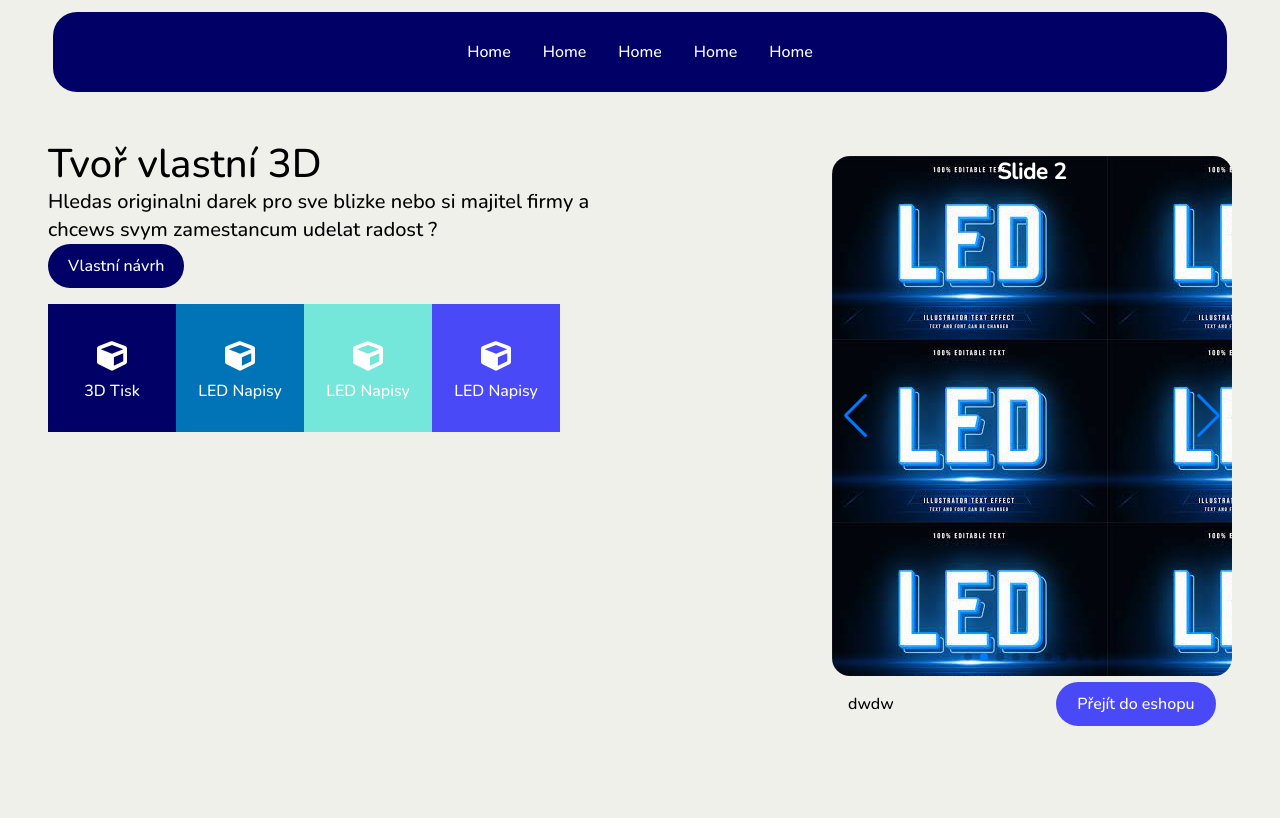
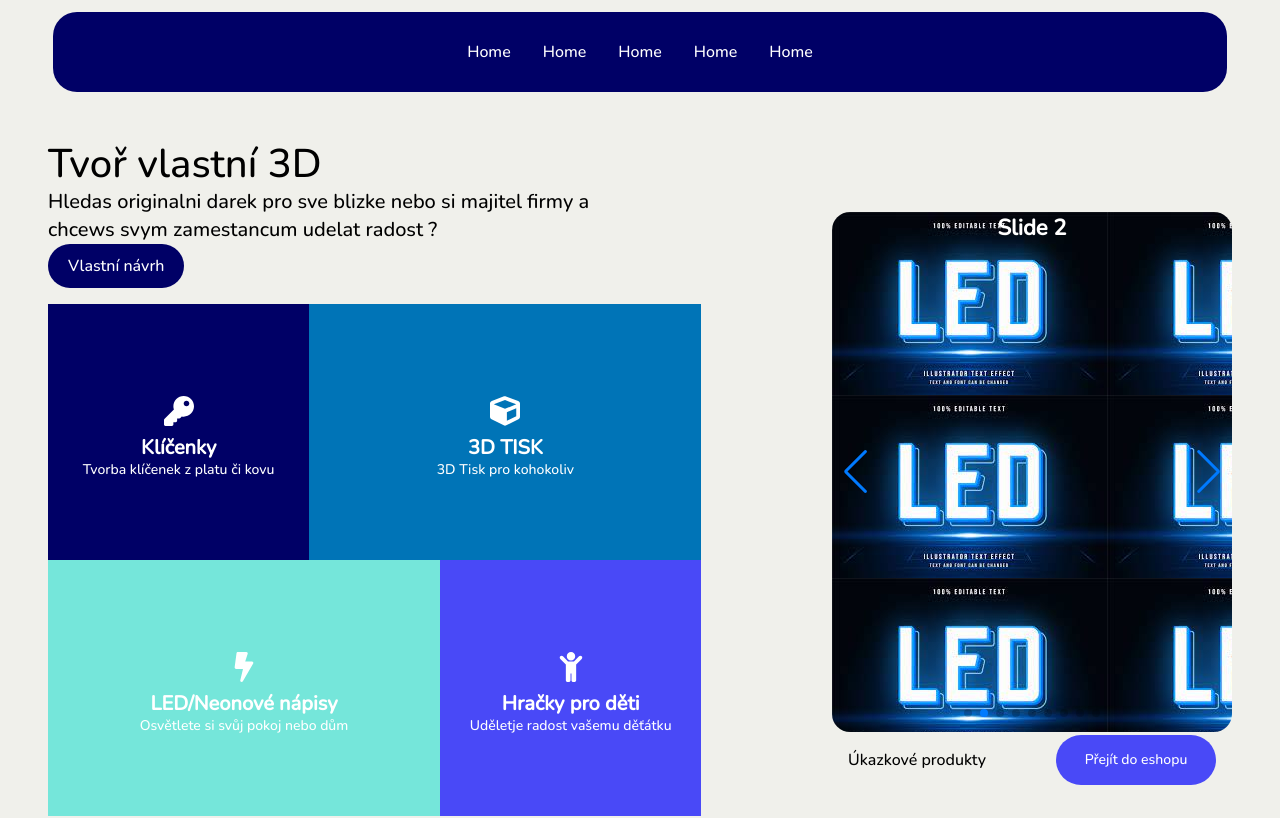
Before and after one commit to wojnys/eshop_3d_priting, a Next.js app: page / in a window 1280 px wide. Shown: the top 818 px of the page. Built offline with nearby package versions, Linux system fonts and the light colour scheme.

Commit message:
added into page

```diff
--- a/components/Introduction/Introduction.tsx
+++ b/components/Introduction/Introduction.tsx
@@ -18,13 +18,14 @@ import {Autoplay, Pagination, Navigation} from 'swiper/modules';
 
 // import required modules
 import {EffectCards} from 'swiper/modules';
-import {FaCube, FaKey, FaLightbulb} from "@node_modules/react-icons/fa";
+import {FaBolt, FaChild, FaCube, FaKey, FaLightbulb} from "@node_modules/react-icons/fa";
+import {FaK} from "@node_modules/react-icons/fa6";
 
 
 function Introduction() {
     return (
         <section
-            className={"section-container-no-flex items-center w-full introduction-page md:h-screen flex-col flex md:flex-row md:justify-evenly md:items-start"}>
+            className={"section-container-no-flex items-center justify-center w-full introduction-page lg:h-screen flex-col flex lg:flex-row lg:justify-evenly lg:items-start"}>
             <div className={"text-part flex flex-col flex-wrap"}>
                 <div className={"md:w-3/4"}>
                     <h1 className={"text-blg md:text-lg lg:text-xl"}>
@@ -35,31 +36,35 @@ function Introduction() {
                 <div className={"flex flex-row"}>
                     <button className={"btn btn-secondary w-100 "}>Vlastní návrh</button>
                 </div>
-                <div className={"flex justify-center mt-4 w-full flex-wrap md:justify-start"}>
+                <div className={"flex justify-center mt-4 w-full flex-wrap lg:justify-start"}>
                     <div
-                        className={"w-32 md:w-32 h-32 text-center flex justify-center flex-col items-center bg-secondary"}>
-                        <div className={'p-2'}><FaCube size={"30"} color={"white"}/></div>
-                        <h4 className={"text-white"}>3D Tisk</h4>
+                        className={"w-1/2 sm:w-1/3 sm:h-64 text-center flex justify-center flex-col items-center bg-secondary p-2"}>
+                        <div className={'p-2'}><FaKey size={"30"} color={"white"}/></div>
+                        <h4 className={"text-white font-bold sm:text-base"}>Klíčenky</h4>
+                        <p className={"text-white text-sm/[15px]"}>Tvorba klíčenek z platu či kovu</p>
                     </div>
                     <div
-                        className={"w-32 md:w-32 h-32 text-center flex justify-center flex-col items-center bg-thirdly"}>
+                        className={"w-1/2 sm:w-1/2 sm:h-64 text-center flex justify-center flex-col items-center bg-thirdly p-2"}>
                         <div className={'p-2'}><FaCube size={"30"} color={"white"}/></div>
-                        <h4 className={"text-white"}>LED Napisy</h4>
+                        <h4 className={"text-white font-bold sm:text-base"}>3D TISK</h4>
+                        <p className={"text-white text-sm/[15px]"}>3D Tisk pro kohokoliv</p>
                     </div>
                     <div
-                        className={"w-32 md:w-32 h-32 text-center flex justify-center flex-col items-center bg-fourthly"}>
-                        <div className={'p-2'}><FaCube size={"30"} color={"white"}/></div>
-                        <h4 className={"text-white"}>LED Napisy</h4>
+                        className={"w-1/2 sm:w-1/2 sm:h-64 text-center flex justify-center flex-col items-center bg-fourthly p-2"}>
+                        <div className={'p-2'}><FaBolt size={"30"} color={"white"}/></div>
+                        <h4 className={"text-white font-bold text-sm sm:text-base"}>LED/Neonové nápisy</h4>
+                        <p className={"text-white text-sm/[15px]"}>Osvětlete si svůj pokoj nebo dům</p>
                     </div>
                     <div
-                        className={"w-32 md:w-32 h-32 text-center flex justify-center flex-col items-center bg-primary"}>
-                        <div className={'p-2'}><FaCube size={"30"} color={"white"}/></div>
-                        <h4 className={"text-white"}>LED Napisy</h4>
+                        className={"w-1/2 sm:w-1/3 sm:h-64 text-center flex justify-center flex-col items-center bg-primary p-2"}>
+                        <div className={'p-2'}><FaChild size={"30"} color={"white"}/></div>
+                        <h4 className={"text-white sm:text-base font-bold"}>Hračky pro děti</h4>
+                        <p className={"text-white text-sm/[15px]"}>Uděletje radost vašemu děťátku </p>
                     </div>
                 </div>
             </div>
 
-            <div className={"eshop-part pt-4"}>
+            <div className={"eshop-part pt-4 flex items-center h-full"}>
                 <div className={"card flex justify-center flex-col items-center"}><Swiper
                     spaceBetween={30}
                     centeredSlides={true}
@@ -91,9 +96,9 @@ function Introduction() {
                 </Swiper>
                     <div className={"w-full flex justify-between items-center"}>
                         <div className={"flex flex-col p-4"}>
-                            <h3 className={"text-black"}>dwdw</h3>
+                            <h3 className={"text-black"}>Úkazkové produkty</h3>
                         </div>
-                        <button className={"btn-primary w-40  mr-4"}>Přejít do eshopu</button>
+                        <button className={"text-sm sm:text-sm/[30px] btn-primary w-40 mr-4"}>Přejít do eshopu</button>
                     </div>
                 </div>
             </div>
--- a/styles/swiper.css
+++ b/styles/swiper.css
@@ -56,10 +56,17 @@
     background-color: rgb(54, 94, 77);
 }
 
-@media screen and (max-width: 900px) {
+@media screen and (max-width: 980px) {
     .swiper {
         width: 300px;
         height: 400px;
         text-align: center;
     }
 }
+@media screen and (max-width: 600px) {
+    .swiper {
+        width: 280px;
+        height: 300px;
+        text-align: center;
+    }
+}
```
